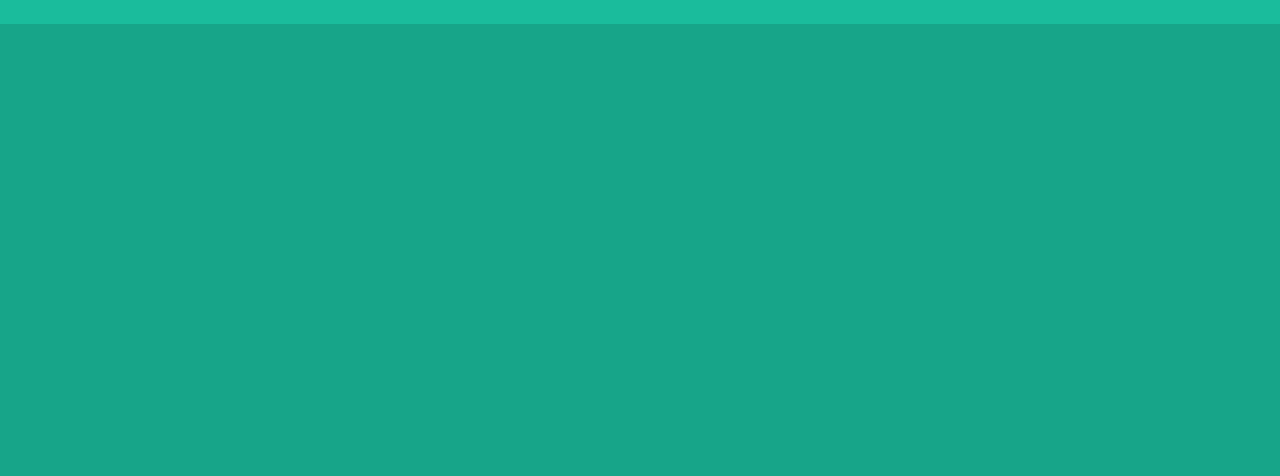
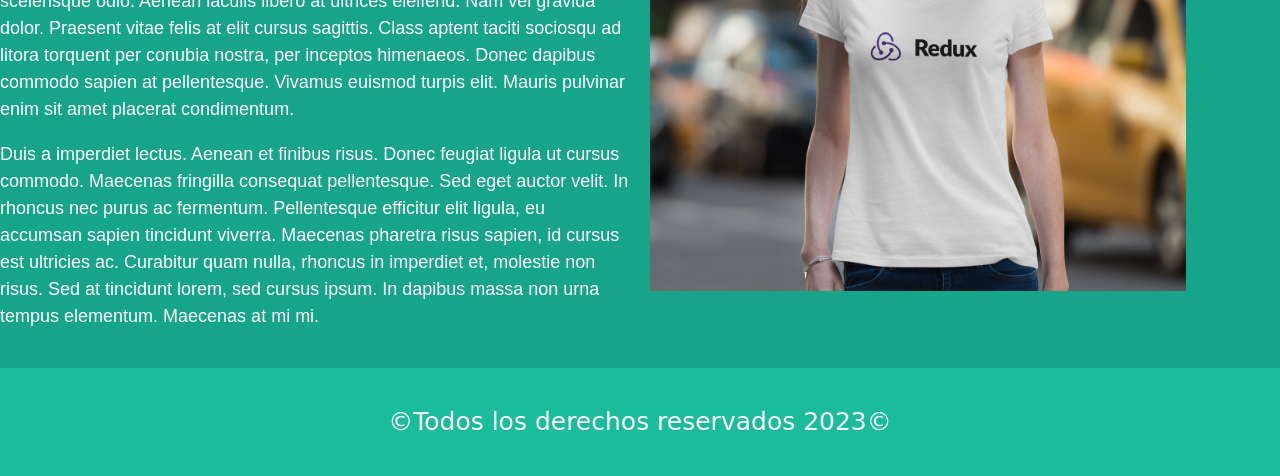
Before and after one commit to Marcor360/MR360STORE, a plain HTML site: page Nosotros.html in a window 1280 px wide. Shown: the part 598-1074 px from the top of the page. Before the commit the page ends 800 px from the top, so only its background shows below. Drawn offline with Linux system fonts and the light colour scheme; a web font is replaced by a local one.

Commit message:
Actualizacion_Bug_Encontrado

```diff
--- a/Nosotros.html
+++ b/Nosotros.html
@@ -26,6 +26,20 @@
     </nav>
     <main>
         <h1>Nosotros</h1>
+        <div class="Nosotros">
+            <div class="Nosotros__info">
+                <p>Lorem ipsum dolor sit amet, consectetur adipiscing elit. Integer eget massa mattis, tempus neque dignissim, ornare nulla. Proin et malesuada justo, a scelerisque odio. Aenean iaculis libero at ultrices eleifend. Nam vel gravida dolor.
+                    Praesent vitae felis at elit cursus sagittis. Class aptent taciti sociosqu ad litora torquent per conubia nostra, per inceptos himenaeos. Donec dapibus commodo sapien at pellentesque. Vivamus euismod turpis elit. Mauris pulvinar enim
+                    sit amet placerat condimentum.</p>
+
+                <p>Duis a imperdiet lectus. Aenean et finibus risus. Donec feugiat ligula ut cursus commodo. Maecenas fringilla consequat pellentesque. Sed eget auctor velit. In rhoncus nec purus ac fermentum. Pellentesque efficitur elit ligula, eu accumsan
+                    sapien tincidunt viverra. Maecenas pharetra risus sapien, id cursus est ultricies ac. Curabitur quam nulla, rhoncus in imperdiet et, molestie non risus. Sed at tincidunt lorem, sed cursus ipsum. In dapibus massa non urna tempus elementum.
+                    Maecenas at mi mi.</p>
+            </div>
+            <div>
+                <img class="Nosotros__img" src="./FrontEndStore_inicio/img/nosotros.jpg" alt="img_info">
+            </div>
+        </div>
     </main>
     <footer class="footer">
         <p class="footer__text">©Todos los derechos reservados 2023©</p>
--- a/css/index.css
+++ b/css/index.css
@@ -173,8 +173,6 @@ img {
     height: auto;
 }
 
-.Product__informacion {}
-
 .Product__nombre {
     font-size: 3rem;
 }
@@ -209,3 +207,29 @@ img {
         grid-column: 2/4;
     }
 }
+
+
+/*Nosotros*/
+
+.Nosotros {
+    display: grid;
+    grid-template-rows: repeat(2, auto);
+}
+
+@media (min-width:768px) {
+    .Nosotros {
+        grid-template-columns: repeat(2, 1fr);
+        column-gap: 2rem;
+    }
+}
+
+.Nosotros__img {
+    grid-row: 1/3;
+    width: auto;
+}
+
+@media (min-width:768px) {
+    .Nosotros__img {
+        grid-column: 2/3;
+    }
+}
```
